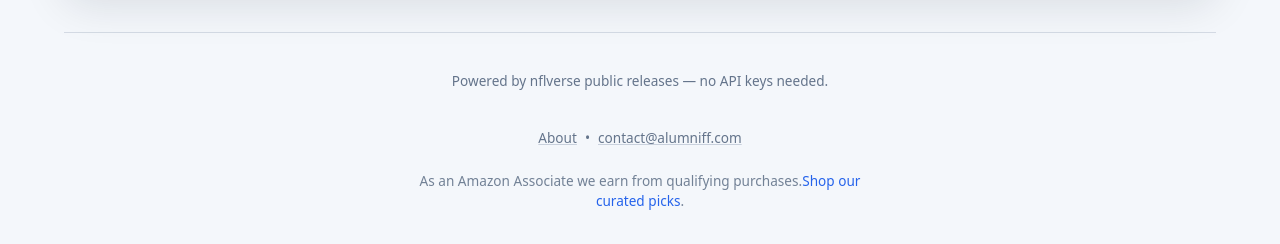
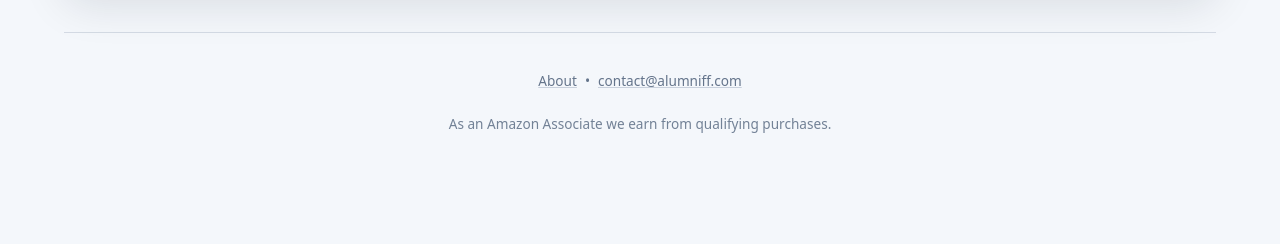
Before and after one commit to mgocraft/college-alumni-fantasy, a Next.js app: page /matchups in a window 1280 px wide. Shown: the part 330-574 px from the top of the page. Built offline with nearby package versions, Linux system fonts and the light colour scheme; no server answers.

Commit message:
Remove footer marketing copy

```diff
--- a/app/layout.tsx
+++ b/app/layout.tsx
@@ -15,9 +15,6 @@ export default function RootLayout({ children }: { children: React.ReactNode })
         <div className="container">
           {children}
           <footer className="site-footer">
-            <p className="site-footer__note">
-              Powered by nflverse public releases — no API keys needed.
-            </p>
             <p className="site-footer__links">
               <Link href="/about">About</Link>
               <span aria-hidden="true">•</span>
@@ -30,14 +27,6 @@ export default function RootLayout({ children }: { children: React.ReactNode })
             </p>
             <p className="site-footer__affiliate">
               As an Amazon Associate we earn from qualifying purchases.
-              <a
-                href="https://www.amazon.com/?tag=alumniff-20"
-                target="_blank"
-                rel="noreferrer"
-              >
-                Shop our curated picks
-              </a>
-              .
             </p>
           </footer>
         </div>
```
